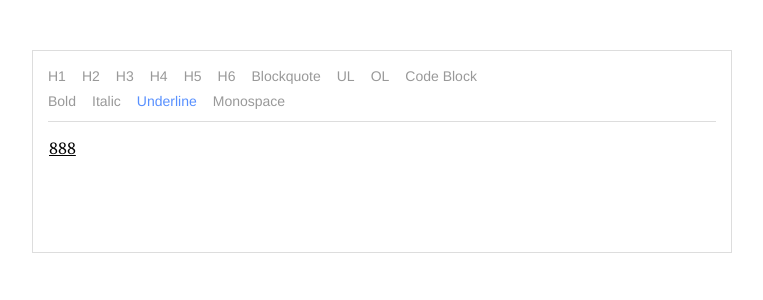
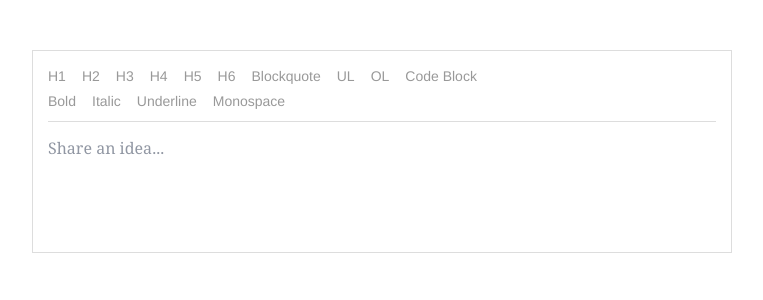
Before and after one commit to CS3219-SE-Principles-and-Patterns/cs3219-project-ay2122-2122-s1-g8, a React (Create React App) app: page / in a window 1280 px wide. Shown: the top 300 px of the page, without its empty margins (26-789 px from the left). Built offline with nearby package versions, Linux system fonts and the light colour scheme; no server answers.

Commit message:
fixing cursor moving to front bug

```diff
--- a/src/components/RichTextEditor.js
+++ b/src/components/RichTextEditor.js
@@ -15,28 +15,30 @@ class RichTextEditor extends React.Component {
 
     var socket = io.connect("http://localhost:3001", { reconnect: true });
 
-    var preset = {
-      blocks: [
-        {
-          key: "9bg9u",
-          text: "888",
-          type: "unstyled",
-          depth: 0,
-          inlineStyleRanges: [{ offset: 0, length: 3, style: "UNDERLINE" }],
-          entityRanges: [],
-          data: {},
-        },
-      ],
-      entityMap: {},
-    };
-    var initial3 = convertFromRaw(preset);
-    this.state = { editorState: EditorState.createWithContent(initial3) };
-
+    // var preset = {
+    //   blocks: [
+    //     {
+    //       key: "9bg9u",
+    //       text: "888",
+    //       type: "unstyled",
+    //       depth: 0,
+    //       inlineStyleRanges: [{ offset: 0, length: 3, style: "UNDERLINE" }],
+    //       entityRanges: [],
+    //       data: {},
+    //     },
+    //   ],
+    //   entityMap: {},
+    // };
+    // var initial3 = convertFromRaw(preset);
+    // this.state = { editorState: EditorState.createWithContent(initial3) };
+    this.state = { editorState: EditorState.createEmpty() };
+    console.log(this.state.editorState);
     this.focus = () => this.refs.editor.focus();
     this.onChange = (editorState) => {
       this.setState({ editorState });
       var data = convertToRaw(editorState.getCurrentContent());
       var send = JSON.stringify(data);
+      console.log("sending:");
       console.log(send);
       socket.emit("newState", send);
     };
@@ -46,7 +48,15 @@ class RichTextEditor extends React.Component {
       var input1 = JSON.parse(msg);
       var input2 = convertFromRaw(input1);
       console.log(input2);
-      this.setState({ editorState: EditorState.createWithContent(input2) });
+      const stateWithContent = EditorState.createWithContent(input2);
+      // const currentSelection = this.state.editorState.getSelection();
+      // const stateWithContentAndSelection = EditorState.forceSelection(
+      //   stateWithContent,
+      //   currentSelection
+      // );
+      this.setState({
+        editorState: EditorState.moveFocusToEnd(stateWithContent),
+      });
     });
 
     this.handleKeyCommand = this._handleKeyCommand.bind(this);
@@ -188,6 +198,7 @@ const BLOCK_TYPES = [
 const BlockStyleControls = (props) => {
   const { editorState } = props;
   const selection = editorState.getSelection();
+  console.log(selection.getStartKey());
   const blockType = editorState
     .getCurrentContent()
     .getBlockForKey(selection.getStartKey())
```
